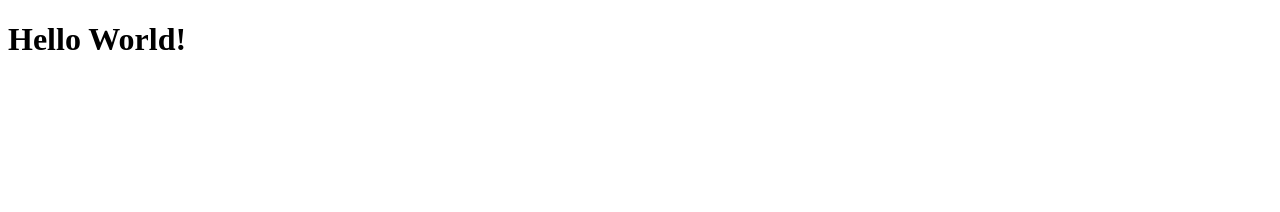
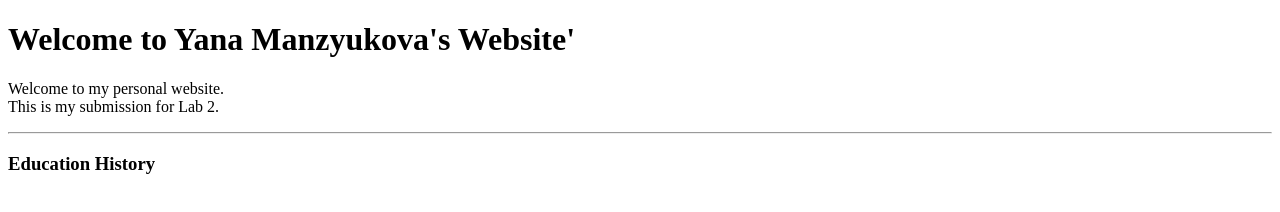
Before and after one commit to ymanzyukova/yana-manzyukova, a plain HTML site: page Solution1/index.html in a window 1280 px wide. Drawn offline with Linux system fonts and the light colour scheme.

Commit message:
progressing

```diff
--- a/Solution1/index.html
+++ b/Solution1/index.html
@@ -6,6 +6,9 @@
     <title>My first page</title>
 </head>
 <body>
-    <h1>Hello World!</h1>
+    <h1>Welcome to Yana Manzyukova's Website'</h1>
+    <p>Welcome to my personal website. <br />This is my submission for Lab 2.</p>
+    <hr />
+    <h3>Education History</h3>
 </body>
 </html>
```
